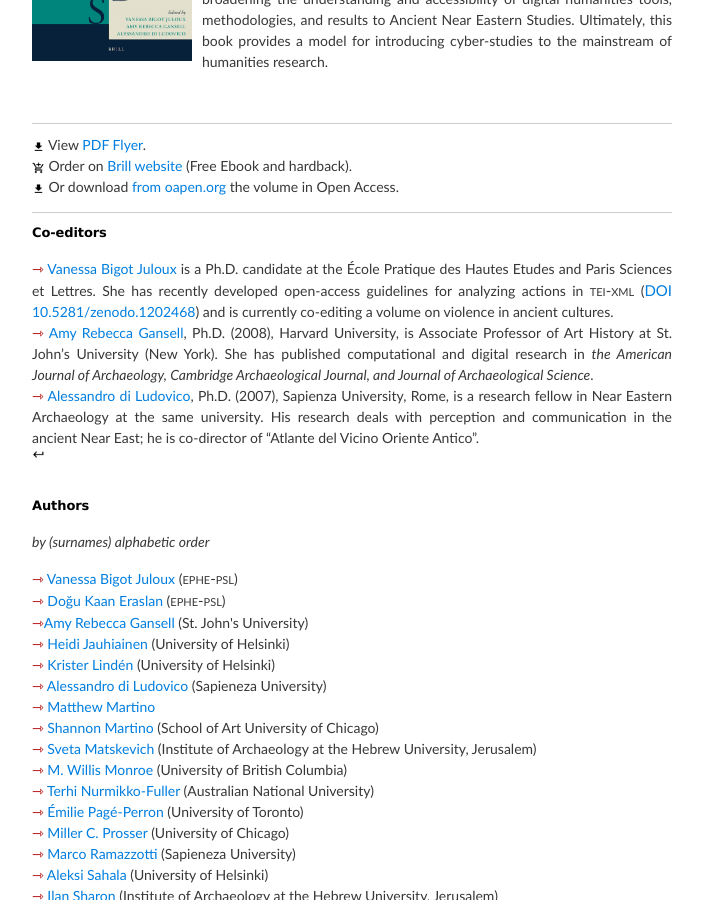
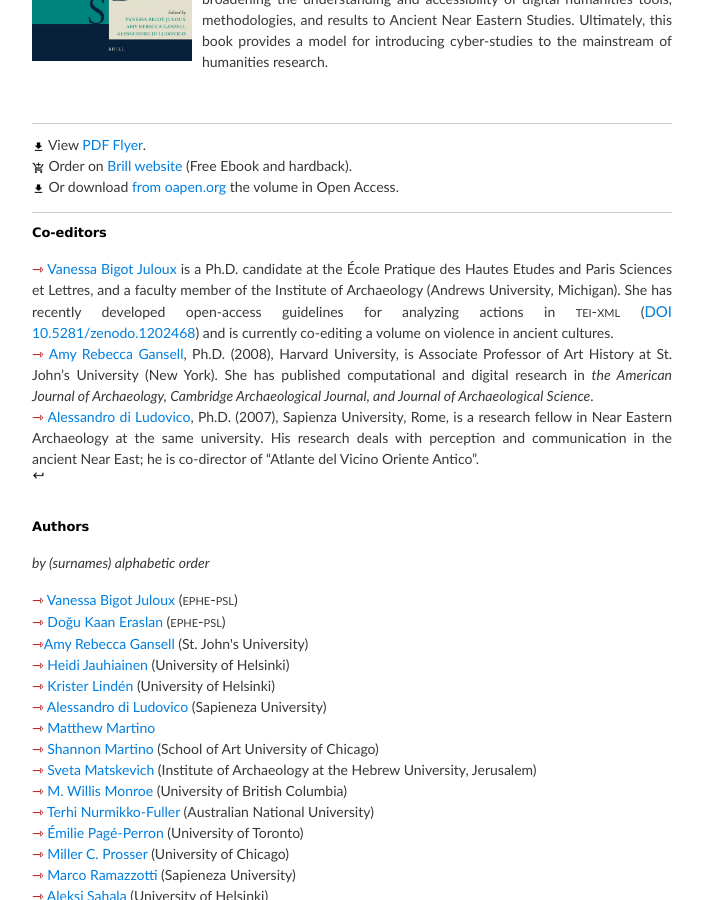
Before and after one commit to vbigot-juloux/ane-research-humanities, a Jekyll site: the page built from docs/CyberResearch-vol1.md, in a window 1280 px wide and 900 px high, scrolled down 648 px. Shown: the whole window, without its empty margins (288-991 px from the left). Built offline with Jekyll 4.4.1, drawn with Linux system fonts in a browser that asks for light colours; comment, search, counter and statistics services are not loaded; the repository's description, which GitHub fills in, is left out.

Commit message:
Update CyberResearch-vol1.md

```diff
--- a/docs/CyberResearch-vol1.md
+++ b/docs/CyberResearch-vol1.md
@@ -39,7 +39,7 @@ Eleven chapters present a rich array of material, spanning the fifth through the
 
 <h3><a name="eds" style="color: black">Co-editors</a></h3>
 <ul style="list-style-type: none; padding-left: 0;">
-<li style="text-align: justify; text-justify: inter-word;"><span style="color:#b30000; font-size: 14px">&#8702;</span> <a href="http://vanessajuloux.xyz" target="_blank">Vanessa Bigot Juloux</a> is a Ph.D. candidate at the École Pratique des Hautes Etudes and Paris Sciences et Lettres. She has recently developed open-access guidelines for analyzing actions in <span class="small">tei-xml</span> (<a href="https://zenodo.org/record/1202468" target="_blank"><span class="small">DOI</span> 10.5281/zenodo.1202468</a>) and is currently co-editing a volume on violence in ancient cultures.</li>
+<li style="text-align: justify; text-justify: inter-word;"><span style="color:#b30000; font-size: 14px">&#8702;</span> <a href="http://vanessajuloux.xyz" target="_blank">Vanessa Bigot Juloux</a> is a Ph.D. candidate at the École Pratique des Hautes Etudes and Paris Sciences et Lettres, and a faculty member of the Institute of Archaeology (Andrews University, Michigan). She has recently developed open-access guidelines for analyzing actions in <span class="small">tei-xml</span> (<a href="https://zenodo.org/record/1202468" target="_blank"><span class="small">DOI</span> 10.5281/zenodo.1202468</a>) and is currently co-editing a volume on violence in ancient cultures.</li>
 <li style="text-align: justify; text-justify: inter-word;"><span style="color:#b30000; font-size: 14px">&#8702;</span> <a href="https://stjohns.academia.edu/AmyRebeccaGansell" target="_blank">Amy Rebecca Gansell</a>, Ph.D. (2008), Harvard University, is Associate Professor of Art History at St. John’s University (New York). She has published computational and digital research in <em>the American Journal of Archaeology, Cambridge Archaeological Journal, and Journal of Archaeological Science</em>.</li>
 <li style="text-align: justify; text-justify: inter-word;"><span style="color:#b30000; font-size: 14px">&#8702;</span> <a href="https://uniroma1.academia.edu/AlessandroDiLudovico" target="_blank">Alessandro di Ludovico</a>, Ph.D. (2007), Sapienza University, Rome, is a research fellow in Near Eastern Archaeology at the same university. His research deals with perception and communication in the ancient Near East; he is co-director of “Atlante del Vicino Oriente Antico”.</li>
 <li><a href="#eds2" style="text-decoration: none"><img src="../assets/baseline_keyboard_return_black_18dp.png" style="border:0; -webkit-box-shadow: 0 0 0; width: 2%; margin-top: -5px; margin-left: -5px"/></a></li>
```
